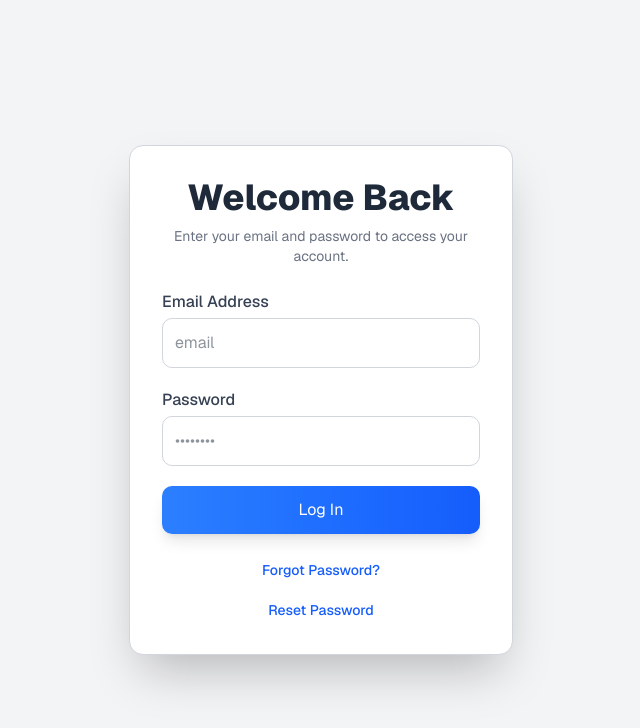
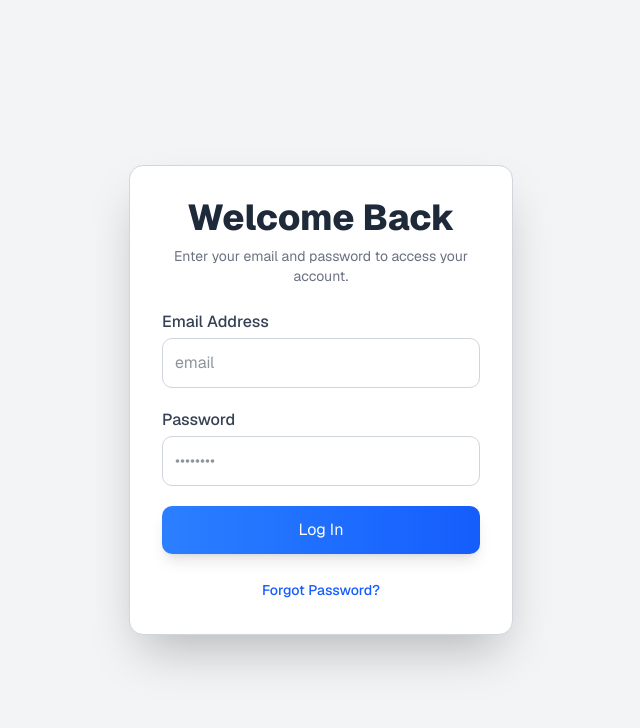
Before and after one commit to Rajath-Unlox/Dashboard-Unlox, a Next.js app: page /login in a window 1280 px wide. Shown: the top 728 px of the page, without its empty margins (319-959 px from the left). Built offline with nearby package versions, Linux system fonts and the light colour scheme.

Commit message:
reset pass fixed

```diff
--- a/app/login/page.tsx
+++ b/app/login/page.tsx
@@ -93,18 +93,10 @@ async function handleSubmit(e: any) {
         </form>
         <div className="mt-6 text-center">
           <a
-            href="/forgotPassword"
+            href="/resetPassword"
             className="text-sm font-medium text-blue-600 hover:underline"
           >
             Forgot Password?
-          </a>
-        </div>
-        <div className="mt-4 text-center">
-          <a
-            href="/resetPassword"
-            className="text-sm font-medium text-blue-600 hover:underline"
-          >
-            Reset Password
           </a>
         </div>
       </div>
--- a/components/ProtectedRouteWrapper.tsx
+++ b/components/ProtectedRouteWrapper.tsx
@@ -32,22 +32,9 @@ const ProtectedRouteWrapper: React.FC<ProtectedRouteWrapperProps> = ({ children
     }
   }, [loading, isAuthenticated, router]);
 
-  // Show loading spinner while checking authentication
-  if (loading) {
-    return (
-      <div className="flex items-center justify-center min-h-screen">
-        <div className="animate-spin rounded-full h-32 w-32 border-b-2 border-blue-500"></div>
-      </div>
-    );
-  }
-
-  // If not authenticated, show loading (will redirect)
-  if (!isAuthenticated) {
-    return (
-      <div className="flex items-center justify-center min-h-screen">
-        <div className="animate-spin rounded-full h-32 w-32 border-b-2 border-blue-500"></div>
-      </div>
-    );
+  // Show loading while checking authentication or redirecting
+  if (loading || !isAuthenticated) {
+    return <PageLoaderWrapper loading={true}><div /></PageLoaderWrapper>;
   }
 
   // If authenticated, render the protected content
```
